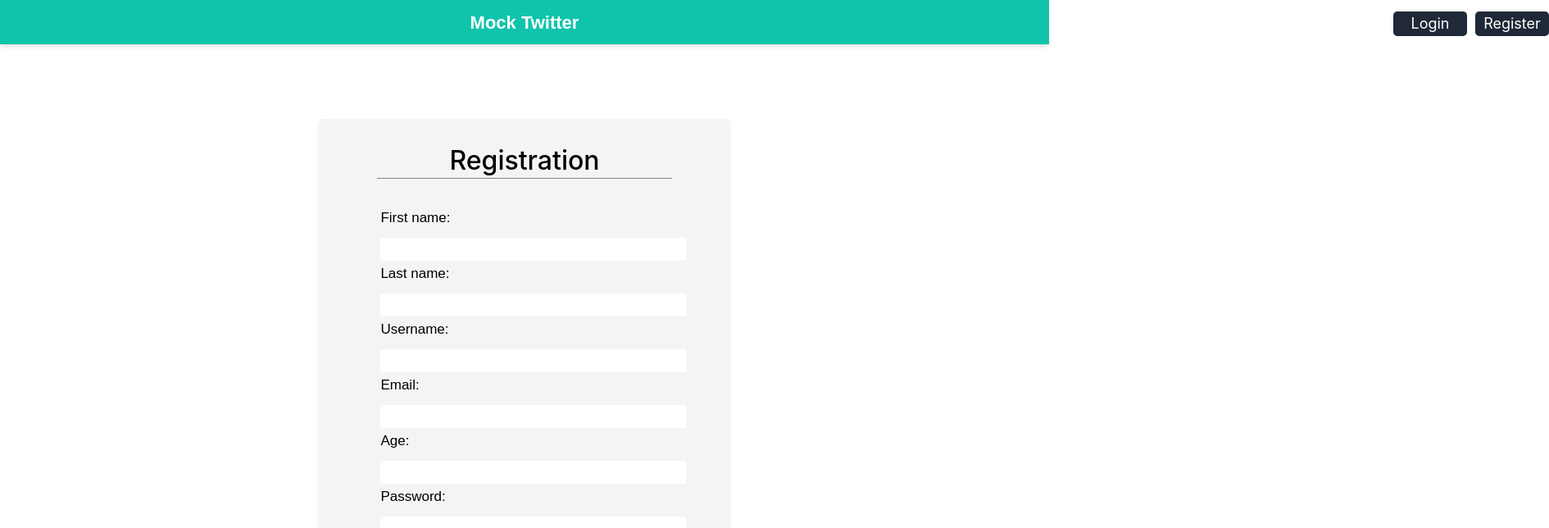
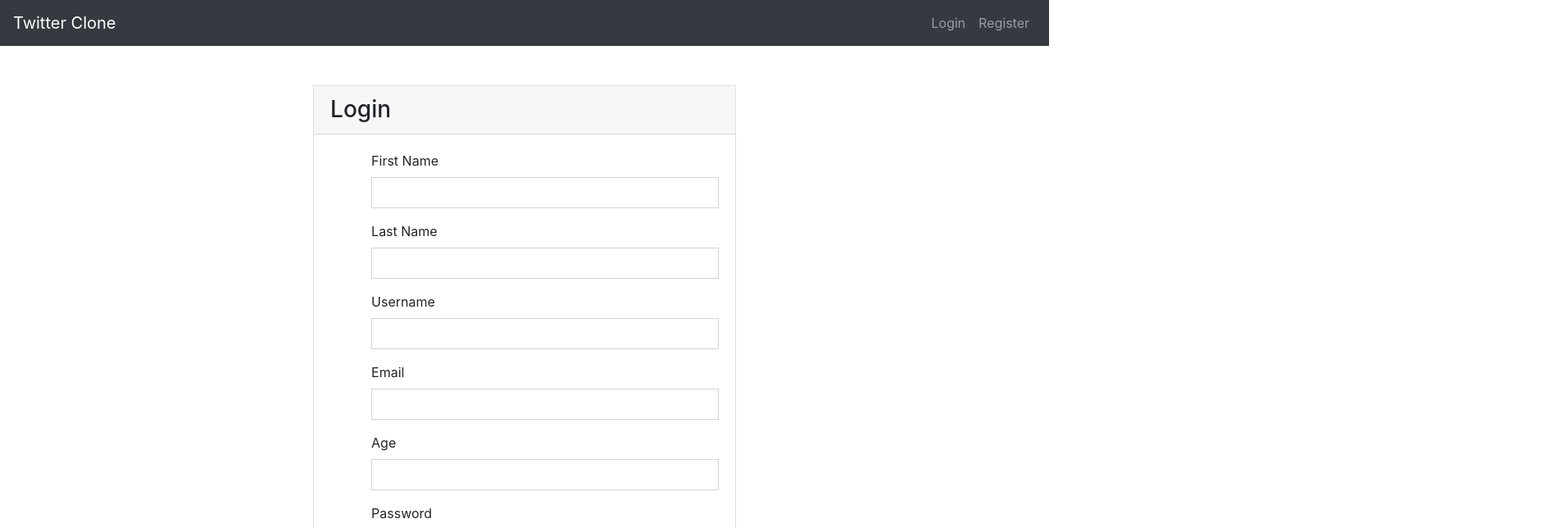
Before and after one commit to feysalaf/Django-App, an Angular app in the folder UI/: page /registration in a window 1280 px wide. Shown: the top 644 px of the page at 82% size, 1890 px wide, since content can reach past the window. Built offline with nearby package versions, Linux system fonts and the light colour scheme.

Commit message:
Refreshed the UI with Bootstrap

```diff
--- a/UI/src/app/app.component.html
+++ b/UI/src/app/app.component.html
@@ -1,4 +1,4 @@
-
+<!--
 <div class="headingfont topbar backgroundcol flex  inset-0 items-center justify-center shadow-md text-left p-0">
 
 <div class="header_0_1">
@@ -14,11 +14,32 @@
 </div>
 <div class="header_0_2">
   <button class="logout bg-gray-800 rounded-lg text-sm" *ngIf="_apiService.loggedIn()" (click)="_apiService.logoutUser()" [routerLink]="['registration']">Log Out</button >
-</div>
+</div> -->
+
+
+
 <!-- <div class="header_0_2" ngif="login">
   <button class="login bg-gray-800 rounded-lg text-sm" [routerLink]="['login']">Login</button >
 </div> -->
 
+<nav class="navbar navbar-expand-lg navbar-dark bg-dark">
+  <a class="navbar-brand" href="#">Twitter Clone</a>
+  <button class="navbar-toggler" type="button" data-toggle="collapse" data-target="#navbarSupportedContent" aria-controls="navbarSupportedContent" aria-expanded="false" aria-label="Toggle navigation">
+    <span class="navbar-toggler-icon"></span>
+  </button>
+
+  <div class="collapse navbar-collapse" id="navbarSupportedContent">
+    <ul class="navbar-nav mr-auto">
+
+    </ul>
+    <ul class="navbar-nav">
+        <a class="nav-link"  [routerLink]="['login']"  *ngIf="!_apiService.loggedIn()">Login</a>
+        <a class="nav-link"  [routerLink]="['registration']">Register</a>
+        <a class="nav-link" style="cursor:pointer" *ngIf="_apiService.loggedIn()" (click)="_apiService.logoutUser()" [routerLink]="['registration']"  >Logout</a>
+    </ul>
+  </div>
+</nav>
+
 
 
 <router-outlet></router-outlet>
--- a/UI/src/app/login/login.component.html
+++ b/UI/src/app/login/login.component.html
@@ -1,56 +1,24 @@
-<!--
-<div class="grid-wrapper ml-3 mr-3 mt-5  justify-items-center">
-<div class=" onediv shadow-md box-border  self-center   p-4 inset-0 flex items-center justify-center text-xl text-black bg-gray-100 content-center ">
-
-<div class="flex_container ">
-<div class=" box box-border  text-center h-12 "><h2 class="mt-2">Login</h2></div>
-<div class="linecontainer"><div class="hline"></div></div>
-
-<div class="regbody box box-border mt-8" style="height:222px;">
-    <form >
-     <label class="label" for="fname">Username:</label><br>
-     <input class="inputbox" type="text" id="fname" name="fname" [(ngModel)]="register.username">  <br>
-     <label class="label" for="pw">Password:</label><br>
-     <input class="inputbox" type="password" id="pw" name="pw" [(ngModel)]="register.password">  <br>
-
-     <input (click)="loginUser()" class="submitButton bg-blue-500 text-sm " type="submit" value="Submit">
-
-   </form>
-</div> -->
-<!-- <div class=" box box-border bg-blue-300 text-center ">Box 3</div>
-<div class=" box box-border bg-blue-400 text-center">Box 4</div>
- -->
-<!--
-</div>
-
-</div>
-
-</div> -->
-
-
-
-
 <div class="py-5">
     <div class="row">
-      <div class="col-md-6 mx-auto">
+      <div class="col-md-5 mx-auto">
         <span class="anchor" id="formLogin"></span>
 
         <!-- form card login -->
         <div class="card rounded-0">
           <div class="card-header">
-            <h3 class="mb-0">Register</h3>
+            <h3 class="mb-0">Login</h3>
           </div>
           <div class="card-body">
             <form class="form">
               <div class="form-group">
                 <label for="uname1">Username</label>
-                <input type="text" [(ngModel)]="registerUserData.email" name="email" class="form-control rounded-0" required>
+                <input type="text"   name="email" [(ngModel)]="register.username" class="form-control rounded-0" required>
               </div>
               <div class="form-group">
                 <label>Password</label>
-                <input type="password" [(ngModel)]="registerUserData.password" name="password" class="form-control rounded-0"  required>
+                <input type="password"  name="password"  [(ngModel)]="register.password" class="form-control rounded-0"  required>
               </div>
-              <button type="button" (click)="registerUser()" class="btn btn-primary float-right">Register</button>
+              <button   (click)="loginUser()" type="button"  class="btn btn-primary float-right">Login</button>
             </form>
           </div>
           <!--/card-block-->
--- a/UI/src/app/registration/registration.component.html
+++ b/UI/src/app/registration/registration.component.html
@@ -1,35 +1,48 @@
+<div class="py-5">
+    <div class="row">
+      <div class="col-md-5 mx-auto">
+        <span class="anchor" id="formLogin"></span>
 
-<div class="grid-wrapper ml-3 mr-3 mt-5  justify-items-center">
-<div class=" onediv shadow-md box-border  self-center   p-4 inset-0 flex items-center justify-center text-xl text-black bg-gray-100 content-center ">
+        <!-- form card login -->
+        <div class="card rounded-0">
+          <div class="card-header">
+            <h3 class="mb-0">Login</h3>
+          </div>
+          <div class="card-body">
+            <form class="form">
+              <div class="form-group">
+                <label for="uname1">First Name</label>
+                <input type="text"   name="email" [(ngModel)]="register.first_name" class="form-control rounded-0" required>
+              </div>
+              <div class="form-group">
+                <label for="uname1">Last Name</label>
+                <input type="text"   name="email" [(ngModel)]="register.last_name" class="form-control rounded-0" required>
+              </div>
+              <div class="form-group">
+                <label for="uname1">Username</label>
+                <input type="text"   name="email" [(ngModel)]="register.username" class="form-control rounded-0" required>
+              </div>
+              <div class="form-group">
+                <label for="uname1">Email</label>
+                <input type="text"   name="email"  [(ngModel)]="register.email" class="form-control rounded-0" required>
+              </div>
+              <div class="form-group">
+                <label for="uname1">Age</label>
+                <input type="text"   name="email" [(ngModel)]="register.age" class="form-control rounded-0" required>
+              </div>
+              <div class="form-group">
+                <label>Password</label>
+                <input type="password"  name="password"  [(ngModel)]="register.password" class="form-control rounded-0"  required>
+              </div>
+              <button   (click)="registerUser()" type="button"  class="btn btn-primary float-right">Register</button>
+            </form>
+          </div>
+          <!--/card-block-->
+        </div>
+        <!-- /form card login -->
 
-<div class="flex_container ">
-<div class=" box box-border  text-center h-12 "><h2 class="mt-2">Registration</h2></div>
-<div class="linecontainer"><div class="hline"></div></div>
+      </div>
 
-<div class="regbody box box-border mt-8" style="height:700px;">
-    <form >
-     <label class="label" for="fname">First name:</label><br>
-     <input class="inputbox" type="text" id="fname" name="fname"  [(ngModel)]="register.first_name">  <br>
-     <label class="label" for="lname">Last name:</label><br>
-     <input class="inputbox" type="text" id="lname" name="lname"  [(ngModel)]="register.last_name" ><br>
-     <label class="label" for="uname">Username:</label><br>
-     <input class="inputbox" type="text" id="uname" name="uname"  [(ngModel)]="register.username"><br>
-     <label class="label" for="uname">Email:</label><br>
-     <input class="inputbox" type="text" id="uname" name="email"  [(ngModel)]="register.email"><br>
-     <label class="label" for="age">Age:</label><br>
-     <input class="inputbox" type="text" id="age" name="age"      [(ngModel)]="register.age"><br>
-     <label class="label" for="pword">Password:</label><br>
-     <input class="inputbox" type="password" id="pword" name="pword"   [(ngModel)]="register.password" ><br><br>
-     <input (click)="registerUser()" class="submitButton bg-blue-500 text-sm " type="submit" value="Submit">
 
-   </form>
-</div>
-<!-- <div class=" box box-border bg-blue-300 text-center ">Box 3</div>
-<div class=" box box-border bg-blue-400 text-center">Box 4</div>
- -->
-
-</div>
-
-</div>
-
-</div>
+    </div>
+  </div>
```
